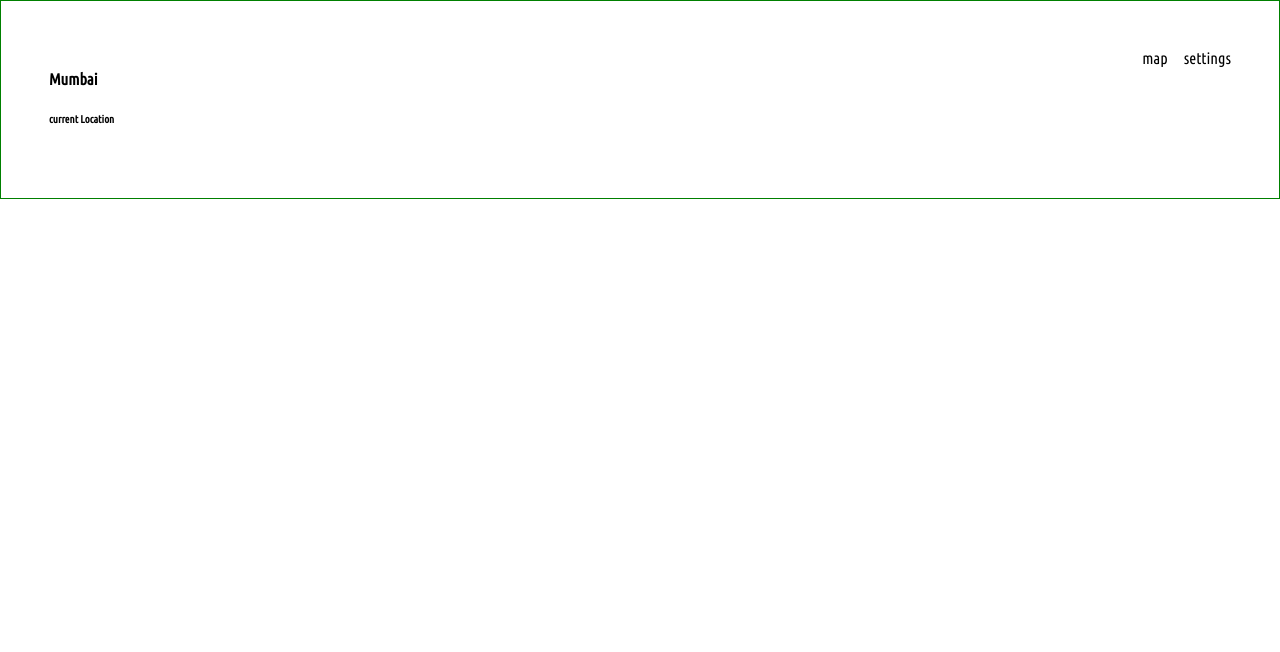
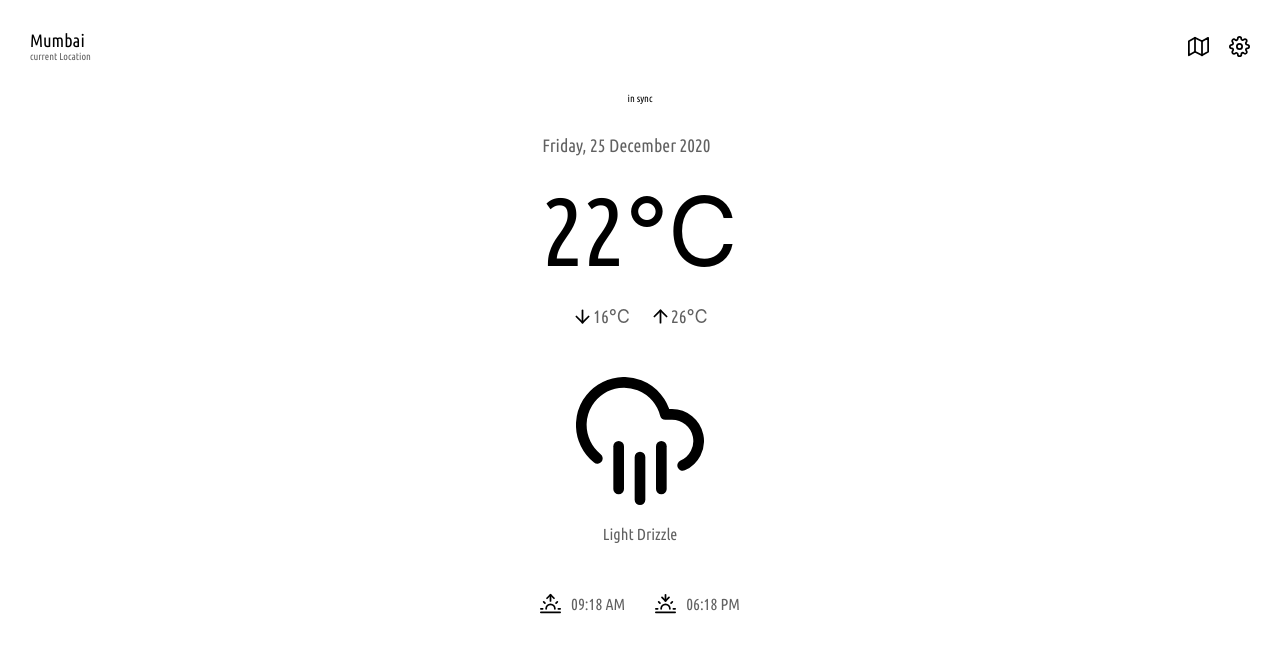
Before and after one commit to mishti169/weather-app, a React (Vite) app: page /home in a window 1280 px wide. Shown: the top 652 px of the page. Built offline with nearby package versions, Linux system fonts and the light colour scheme.

Commit message:
home page  with styling

```diff
--- a/src/components/Home/Home.css
+++ b/src/components/Home/Home.css
@@ -1,17 +1,88 @@
+.home {
+	display: flex;
+	flex-direction: column;
+	padding: 30px;
+}
 .home--header {
-	padding: 3rem;
-	border: 1px solid green;
-	display: grid;
-	grid-template-columns: 1fr 1fr;
-	/* justify-content: flex-end; */
+	display: flex;
+	justify-content: space-between;
 }
 
 .home--header_text {
-	/* border: 1px dotted blue; */
+	display: flex;
+	flex-direction: column;
 }
 .home--header_icon {
-	/* border: 1px dotted red; */
 	display: flex;
 	justify-content: flex-end;
-	gap: 1rem;
+	align-items: center;
+	gap: 20px;
 }
+.home--body {
+	color: #616161;
+	display: flex;
+	flex-direction: column;
+	align-items: center;
+	row-gap: 50px;
+}
+.home--header_city {
+	font-size: 18px;
+	line-height: 21px;
+}
+.home--header_location {
+	font-size: 10px;
+	line-height: 12px;
+	color: #616161;
+}
+.home--body_details {
+	display: flex;
+	flex-direction: column;
+}
+.home--body_in-sync {
+	font-size: 10px;
+	line-height: 12px;
+	padding: 30px 0;
+	text-align: center;
+}
+.home--body_date {
+	font-size: 18px;
+	line-height: 21px;
+}
+.home--body_temp {
+	line-height: 110px;
+	font-size: 96px;
+	padding: 20px 0;
+	color: black;
+}
+.home--body_temp_summary {
+	display: flex;
+	align-items: center;
+	justify-content: center;
+	column-gap: 20px;
+}
+.home--body_temp_summary--detail {
+	display: flex;
+	align-items: center;
+	font-size: 18px;
+	line-height: 21px;
+}
+.home--body_icon-and-text {
+	display: flex;
+	flex-direction: column;
+	row-gap: 20px;
+	align-items: center;
+}
+.home--body--time-container {
+	display: flex;
+	column-gap: 30px;
+}
+.home--body--time-container_icon-and-time {
+	display: flex;
+	align-items: center;
+	column-gap: 10px;
+}
+
+img[alt='sunrise'],
+img[alt='sunset'] {
+	color: #616161;
+}
--- a/src/components/Home/Home.jsx
+++ b/src/components/Home/Home.jsx
@@ -1,24 +1,57 @@
 import React from 'react';
 import './Home.css';
+import MapLogo from '../../assets/icons/map.svg';
+import SettingsLogo from '../../assets/icons/settings.svg';
+import CloudRainLogo from '../../assets/icons/cloud-rain.svg';
+import ArrowUpLogo from '../../assets/icons/arrow-up.svg';
+import ArrowDownLogo from '../../assets/icons/arrow-down.svg';
+import SunRiseLogo from '../../assets/icons/sunrise.svg';
+import SunSetLogo from '../../assets/icons/sunset.svg';
 const Home = () => {
 	return (
-		<>
+		<div className='home'>
 			<div className='home--header'>
 				<div className='home--header_text'>
-					<h4>Mumbai</h4>
-					<h6>current Location </h6>
+					<span className='home--header_city'>Mumbai</span>
+					<span className='home--header_location'>current Location </span>
 				</div>
 				<div className='home--header_icon'>
-					<span class='material-symbols-outlined'>map</span>
-					<span class='material-symbols-outlined'>settings</span>
+					<img width={21} height={21} src={MapLogo} />
+					<img width={21} height={21} src={SettingsLogo} />
 				</div>
-				<div></div>
 			</div>
-			<div></div>
-			<div></div>
-			<div></div>
-			<div></div>
-		</>
+			<span className='home--body_in-sync'>in sync</span>
+			<div className='home--body'>
+				<div className='home--body_details'>
+					<span className='home--body_date'>Friday, 25 December 2020</span>
+					<span className='home--body_temp'>22℃</span>
+					<div className='home--body_temp_summary'>
+						<div className='home--body_temp_summary--detail'>
+							<img width={21} src={ArrowDownLogo} />
+							<span>16℃</span>
+						</div>
+						<div className='home--body_temp_summary--detail'>
+							<img width={21} src={ArrowUpLogo} />
+							<span>26℃</span>
+						</div>
+					</div>
+				</div>
+				<div className='home--body_icon-and-text'>
+					<img width={128} src={CloudRainLogo} />
+					<span>Light Drizzle</span>
+				</div>
+				<div className='home--body--time-container'>
+					<div className='home--body--time-container_icon-and-time'>
+						<img width={21} src={SunRiseLogo} alt='sunrise' />
+						<span>09:18 AM</span>
+					</div>
+					<div className='home--body--time-container_icon-and-time'>
+						<img width={21} src={SunSetLogo} alt='sunset' />
+						<span>06:18 PM</span>
+					</div>
+				</div>
+			</div>
+		</div>
 	);
 };
 
```
